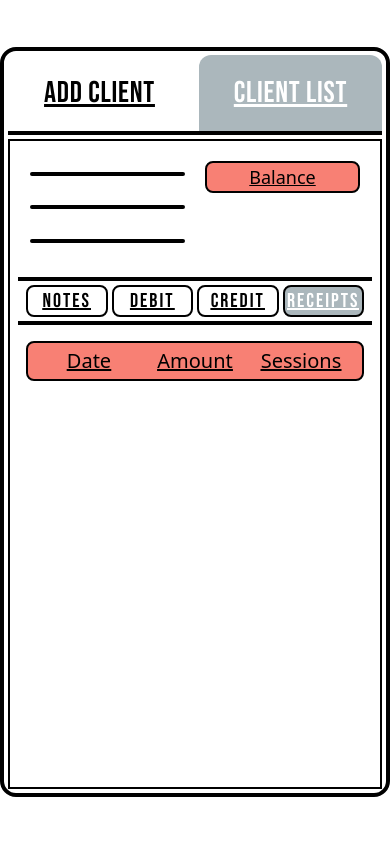
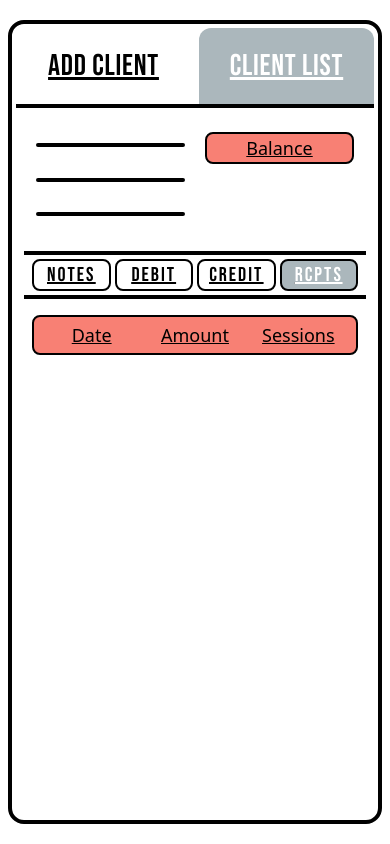
Before and after one commit to RobJJ/client-tracker-firebase, a React (Create React App) app: page /clientList/1/receipts in a window 390 px wide. Built offline with nearby package versions, Linux system fonts and the light colour scheme.

Commit message:
Responsive width styles added

```diff
--- a/src/ActiveClient/ActiveClient-component.jsx
+++ b/src/ActiveClient/ActiveClient-component.jsx
@@ -12,7 +12,7 @@ const ActiveClient = () => {
 
   //
   return (
-    <div className="border-2 border-black w-full h-full flex flex-col p-2 overflow-auto">
+    <div className=" w-full h-full flex flex-col p-2 overflow-auto">
       {/* BASIC INFO SECTION */}
       <BasicInfo />
       {/* COMPLEX INFO SECTION */}
--- a/src/ActiveClient/ActiveClientBasicInfo-component.jsx
+++ b/src/ActiveClient/ActiveClientBasicInfo-component.jsx
@@ -10,13 +10,13 @@ const BasicInfo = () => {
   return (
     <section className=" w-full h-40 flex p-1 gap-1 text-lg">
       <div className=" rounded-lg w-1/2 flex flex-col justify-around items-center text-center p-2 gap-2">
-        <h2 className="bg-[#F88074] w-full border-2 border-black rounded-lg">
+        <h2 className="bg-[#F88074] w-full border-2 border-black rounded-lg pocket-ty:overflow-auto">
           {focused.name}
         </h2>
-        <p className="bg-[#F88074] w-full border-2 border-black rounded-lg">
+        <p className="bg-[#F88074] w-full border-2 border-black rounded-lg pocket-ty:overflow-auto">
           {focused.email}
         </p>
-        <p className="bg-[#F88074] w-full border-2 border-black rounded-lg">
+        <p className="bg-[#F88074] w-full border-2 border-black rounded-lg pocket-ty:overflow-auto">
           {focused.contact}
         </p>
       </div>
--- a/src/ActiveClient/ActiveClientCredit-component.jsx
+++ b/src/ActiveClient/ActiveClientCredit-component.jsx
@@ -24,7 +24,7 @@ const ActiveClientCredit = () => {
               <label className="h-1/3 underline pt-5 text-xl">
                 Session Trained Date:
               </label>
-              <div className="  h-2/3">
+              <div className=" h-2/3">
                 <input
                   required
                   type="date"
@@ -32,7 +32,7 @@ const ActiveClientCredit = () => {
                   onChange={(e) =>
                     setCreditInfo({ ...creditInfo, date: e.target.value })
                   }
-                  className=" text-center p-2 rounded-lg mt-2"
+                  className=" text-center p-2 rounded-lg mt-2  w-1/3 pocket-sm:w-2/3"
                 />
               </div>
             </div>
@@ -40,11 +40,11 @@ const ActiveClientCredit = () => {
               <label className="h-1/3 underline pt-5 text-xl">
                 Sessions Used:
               </label>
-              <div className="  h-2/3">
+              <div className="  h-2/3 ">
                 <input
                   required
                   type="number"
-                  className=" text-center p-2 rounded-lg mt-2"
+                  className=" text-center p-2 rounded-lg mt-2 w-1/3 pocket-sm:w-2/3"
                   value={creditInfo.sessions}
                   onChange={(e) =>
                     setCreditInfo({ ...creditInfo, sessions: e.target.value })
--- a/src/ActiveClient/ActiveClientDebit-component.jsx
+++ b/src/ActiveClient/ActiveClientDebit-component.jsx
@@ -28,7 +28,7 @@ const ActiveClientDebit = () => {
                 <input
                   required
                   type="date"
-                  className=" text-center p-1 rounded-lg w-1/3"
+                  className=" text-center p-1 rounded-lg w-1/3 pocket-sm:w-2/3"
                   value={debitInfo.date}
                   onChange={(e) =>
                     setDebitInfo({ ...debitInfo, date: e.target.value })
@@ -44,7 +44,7 @@ const ActiveClientDebit = () => {
                 <input
                   required
                   type="text"
-                  className=" text-center p-1 rounded-lg w-1/3"
+                  className=" text-center p-1 rounded-lg w-1/3 pocket-sm:w-2/3"
                   placeholder="720 usd"
                   value={debitInfo.amount}
                   onChange={(e) =>
@@ -61,7 +61,7 @@ const ActiveClientDebit = () => {
                 <input
                   required
                   type="number"
-                  className=" text-center p-1 rounded-lg w-1/3 text-xl "
+                  className=" text-center p-1 rounded-lg w-1/3 pocket-sm:w-2/3 text-xl "
                   value={debitInfo.sessions}
                   onChange={(e) =>
                     setDebitInfo({ ...debitInfo, sessions: e.target.value })
--- a/src/ActiveClient/ActiveClientReceipts-component.jsx
+++ b/src/ActiveClient/ActiveClientReceipts-component.jsx
@@ -25,10 +25,10 @@ const ActiveClientReceipts = () => {
   //
   return (
     <div className=" w-full h-full overflow-auto flex flex-col gap-2 p-2">
-      <div className="bg-[#F88074] border-2 border-black rounded-lg h-10 w-full pt-2 mt-2 text-xl underline p-2 flex text-center items-center ">
-        <h2 className="w-1/3 underline">Date</h2>
-        <h2 className="w-1/3 underline">Amount</h2>
-        <h2 className="w-1/3 underline">Sessions</h2>
+      <div className="bg-[#F88074] border-2 border-black rounded-lg h-10 w-full mt-2 text-xl underline p-2 flex items-center gap-1 text-center pocket-ty:text-lg">
+        <h2 className="w-1/3 ">Date</h2>
+        <h2 className="w-1/3 ">Amount</h2>
+        <h2 className="w-1/3 ">Sessions</h2>
       </div>
       <div className="h-full w-full overflow-auto">
         <div className="flex flex-col gap-1">
@@ -37,7 +37,7 @@ const ActiveClientReceipts = () => {
               return (
                 <div
                   key={debit.id}
-                  className={`w-full h-10  flex text-center rounded-xl  items-center ${
+                  className={`w-full h-10 flex text-center rounded-xl  items-center ${
                     debit.amount ? "bg-green-200" : "bg-yellow-200"
                   }`}
                 >
--- a/src/ActiveClient/ComplexNav-component.jsx
+++ b/src/ActiveClient/ComplexNav-component.jsx
@@ -1,4 +1,5 @@
 import React from "react";
+import { FaSnapchat } from "react-icons/fa";
 import { Link, NavLink } from "react-router-dom";
 import { useGlobalContext } from "../Context-Reducer/Context";
 //
@@ -11,7 +12,7 @@ const ComplexNav = () => {
   //
 
   return (
-    <div className=" w-full h-12 flex text-center gap-1 items-center p-2 text-xl underline  border-black border-y-4 mt-3 font-navBarFont tracking-widest">
+    <div className=" w-full h-12 flex text-center gap-1 items-center p-2 text-xl  underline  border-black border-y-4 mt-3 font-navBarFont tracking-widest">
       <NavLink
         to={`/clientList/${focused.uniqueClient}`}
         end // for active class property matching
@@ -63,7 +64,8 @@ const ComplexNav = () => {
             .join(" ")
         }
       >
-        RECEIPTS
+        <span className="pocket-ty:hidden">RECEIPTS</span>
+        <span className="hidden pocket-ty:block">RCPTS</span>
       </NavLink>
     </div>
   );
--- a/src/ClientList/ClientList-component.jsx
+++ b/src/ClientList/ClientList-component.jsx
@@ -22,7 +22,7 @@ const ClientList = () => {
   // };
   return (
     <div className=" overflow-auto w-full h-full flex justify-center p-2">
-      <div className="border-4 border-black w-[450px] h-[450px] mt-16 p-2 flex flex-col justify-center items-center rounded-xl gap-2 ">
+      <div className="border-4 border-black w-[450px] h-[450px] pocket:h-3/4 mt-16 p-2 flex flex-col justify-center items-center rounded-xl gap-2 ">
         <div className=" h-10 mt-1 p-1 w-full border-2 border-black rounded-lg">
           <input
             type="search"
--- a/src/Navbar/Navbar.js
+++ b/src/Navbar/Navbar.js
@@ -11,7 +11,6 @@ const NAVBAR = () => {
     <div className="bg-white w-full h-20 shrink-0 flex gap-2 border-b-4 border-black font-navBarFont ">
       <NavLink
         to="addClient"
-        activeClassName="text-red"
         className={({ isActive }) =>
           [
             "flex justify-center items-center w-1/2 h-full  underline rounded-t-xl",
@@ -35,7 +34,10 @@ const NAVBAR = () => {
         }
       >
         <div className="w-full h-1/2 relative text-center flex items-center justify-center">
-          <span ref={ref} className="absolute top-0 right-10 hidden">
+          <span
+            ref={ref}
+            className="absolute top-0 right-10 pocket:right-5 pocket-sm:right-1 pocket-ty:top-8 pocket-ty:right-10 hidden"
+          >
             <FaUserCheck className="text-green-500 text-3xl " />
           </span>
           <h2 className="text-3xl tracking-wide">CLIENT LIST</h2>
--- a/src/Routes/AppLayout/AppLayout-component.jsx
+++ b/src/Routes/AppLayout/AppLayout-component.jsx
@@ -4,8 +4,8 @@ import NAVBAR from "../../Navbar/Navbar";
 //
 const AppLayout = () => {
   return (
-    <div className="h-screen w-screen m-0 p-0 flex justify-center items-center">
-      <div className=" w-[650px] h-[750px] flex flex-col p-1 gap-1 rounded-2xl border-4 border-black">
+    <div className="h-screen w-screen pocket:p-2 pocket:py-5 m-0 p-0 flex justify-center items-center ">
+      <div className=" w-[650px] h-[750px] pocket:w-full pocket:h-full flex flex-col p-1 gap-1 rounded-2xl border-4 border-black ">
         <NAVBAR />
         <Outlet />
       </div>
--- a/tailwind.config.js
+++ b/tailwind.config.js
@@ -3,6 +3,11 @@ module.exports = {
   content: ["./src/**/*.{js,jsx,ts,tsx}"],
 
   theme: {
+    screens: {
+      pocket: { max: "600px" },
+      "pocket-sm": { max: "500px" },
+      "pocket-ty": { max: "420px" },
+    },
     extend: {},
     fontFamily: {
       navBarFont: ["Bebas Neue", "cursive"],
```
Also changed, not shown: src/AddClient/AddClient-component.jsx (+4 -4 lines).
